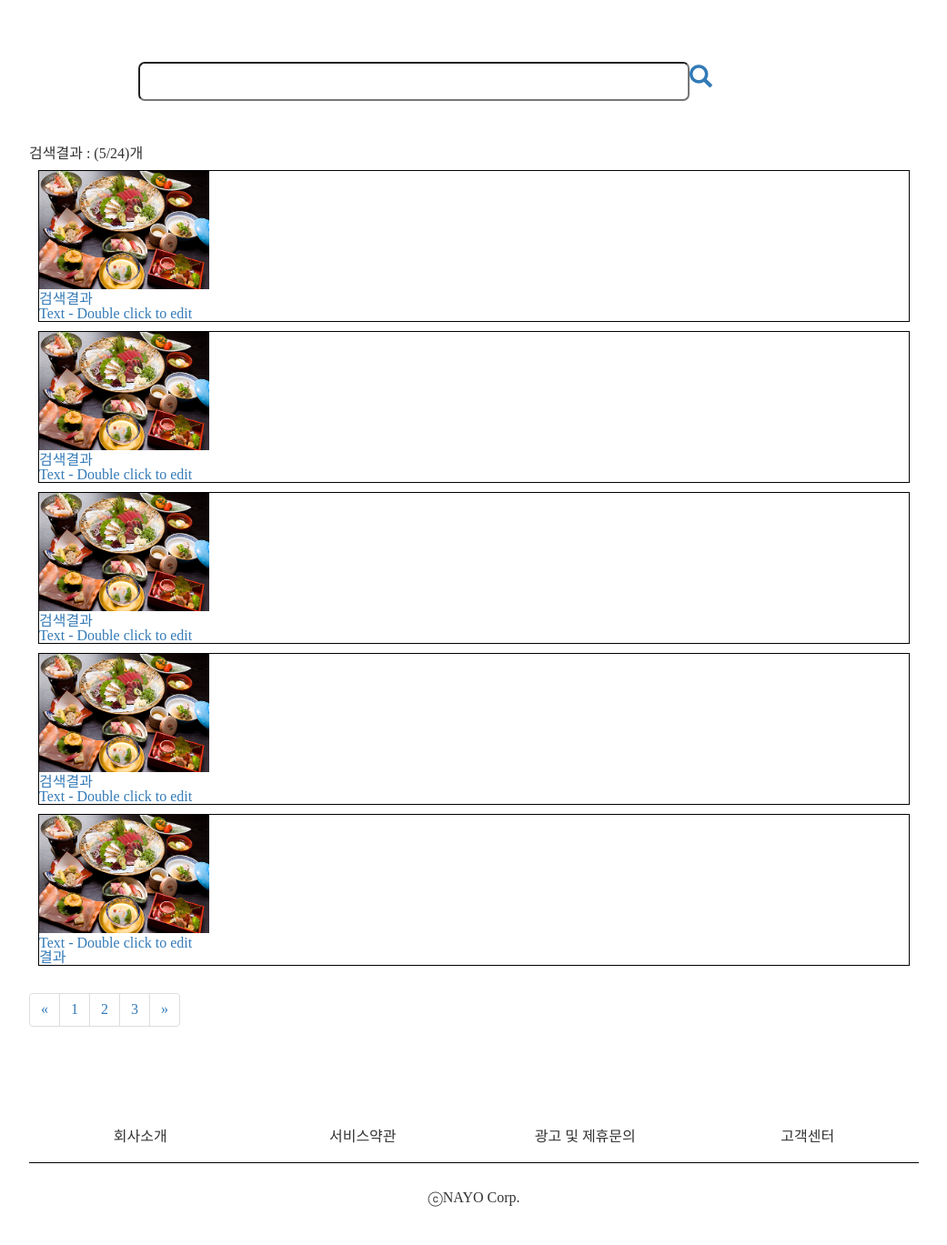
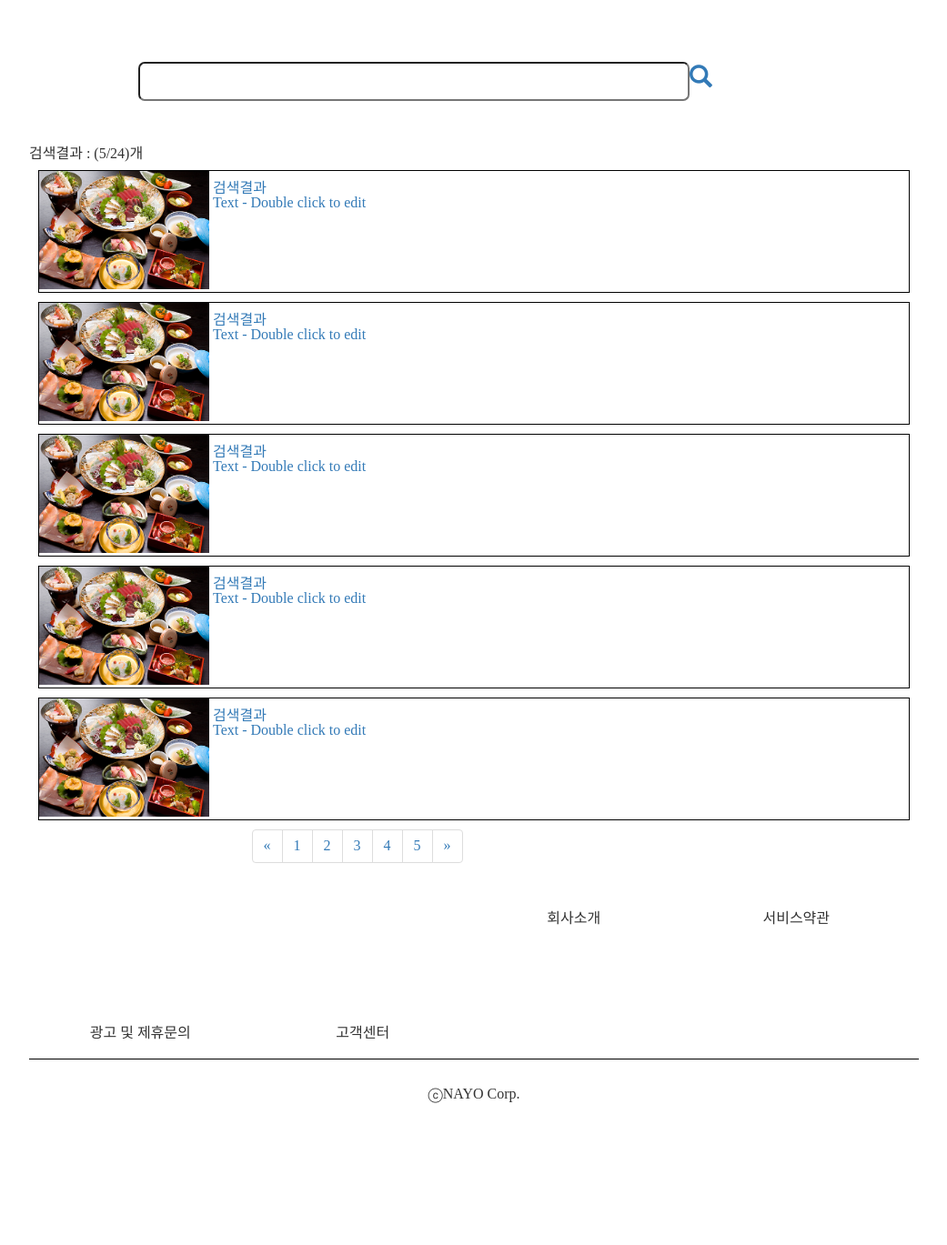
Before and after one commit to leeikjeun/lifeasy, a Django app: page /recipe/result in a window 1280 px wide. Shown: the part 269-1638 px from the top of the page at 91% size, without its empty margins (119-1160 px from the left). After the commit the page ends 1482 px from the top, so only its background shows below. Run offline with Django 3.2, Linux system fonts and the light colour scheme; some libraries are stand-ins or nearby versions.

Commit message:
ikjeon sikim

```diff
--- a/web/static/css/baseHtml/base.css
+++ b/web/static/css/baseHtml/base.css
@@ -89,5 +89,4 @@
   text-align: center;
   margin-top: 30px;
   margin-bottom:150px;
-
 }
--- a/web/static/css/recipe_result.css
+++ b/web/static/css/recipe_result.css
@@ -20,9 +20,34 @@
 
 }
 
+.img-box, .result{
+    display: inline-block;
+}
+
+.result{
+  position: relative;
+}
+
+.result-name, .result-text{
+  position: relative;
+  bottom:  90px;
+}
+
 .img-box img{
   max-width: 100%;
   max-height: 100%;
   width: 187px;
   height: 130px;
 }
+
+. {
+  margin-top: 50px;
+  margin-bottom:50px;
+
+}
+
+.pagination{
+  display: block;
+  margin: auto;
+  width: 50%;
+}
--- a/web/templates/web/recipe_result.html
+++ b/web/templates/web/recipe_result.html
@@ -19,8 +19,11 @@
         <div class="img-box">
           <img src="{% static 'img/testfood.jpg'%}" alt="">
         </div>
-        <h3>검색결과</h3>
-        <p>Text - Double click to edit</p>
+        <div class="result">
+          <h3 class="result-name">검색결과</h3>
+          <p class="result-text">Text - Double click to edit</p>
+        </div>
+        <div class="clear"></div>
       </a>
     </div>
     <div class="list">
@@ -28,8 +31,11 @@
         <div class="img-box">
           <img src="{% static 'img/testfood.jpg'%}" alt="">
         </div>
-        <h3>검색결과</h3>
-        <p>Text - Double click to edit</p>
+        <div class="result">
+          <h3 class="result-name">검색결과</h3>
+          <p class="result-text">Text - Double click to edit</p>
+        </div>
+        <div class="clear"></div>
       </a>
     </div>
     <div class="list">
@@ -37,8 +43,11 @@
         <div class="img-box">
           <img src="{% static 'img/testfood.jpg'%}" alt="">
         </div>
-        <h3>검색결과</h3>
-        <p>Text - Double click to edit</p>
+        <div class="result">
+          <h3 class="result-name">검색결과</h3>
+          <p class="result-text">Text - Double click to edit</p>
+        </div>
+        <div class="clear"></div>
       </a>
     </div>
     <div class="list">
@@ -46,8 +55,11 @@
         <div class="img-box">
           <img src="{% static 'img/testfood.jpg'%}" alt="">
         </div>
-        <h3>검색결과</h3>
-        <p>Text - Double click to edit</p>
+        <div class="result">
+          <h3 class="result-name">검색결과</h3>
+          <p class="result-text">Text - Double click to edit</p>
+        </div>
+        <div class="clear"></div>
       </a>
     </div>
     <div class="list">
@@ -55,8 +67,11 @@
         <div class="img-box">
           <img src="{% static 'img/testfood.jpg'%}" alt="">
         </div>
-        <h3>Text - Double click to edit</h3>
-        <p>결과</p>
+        <div class="result">
+          <h3 class="result-name">검색결과</h3>
+          <p class="result-text">Text - Double click to edit</p>
+        </div>
+        <div class="clear"></div>
       </a>
     </div>
 
@@ -73,6 +88,8 @@
           <li class="page-item"><a class="page-link" href="#">1</a></li>
           <li class="page-item"><a class="page-link" href="#">2</a></li>
           <li class="page-item"><a class="page-link" href="#">3</a></li>
+          <li class="page-item"><a class="page-link" href="#">4</a></li>
+          <li class="page-item"><a class="page-link" href="#">5</a></li>
           <li class="page-item">
         <a class="page-link" href="#" aria-label="Next">
           <span aria-hidden="true">&raquo;</span>
```
